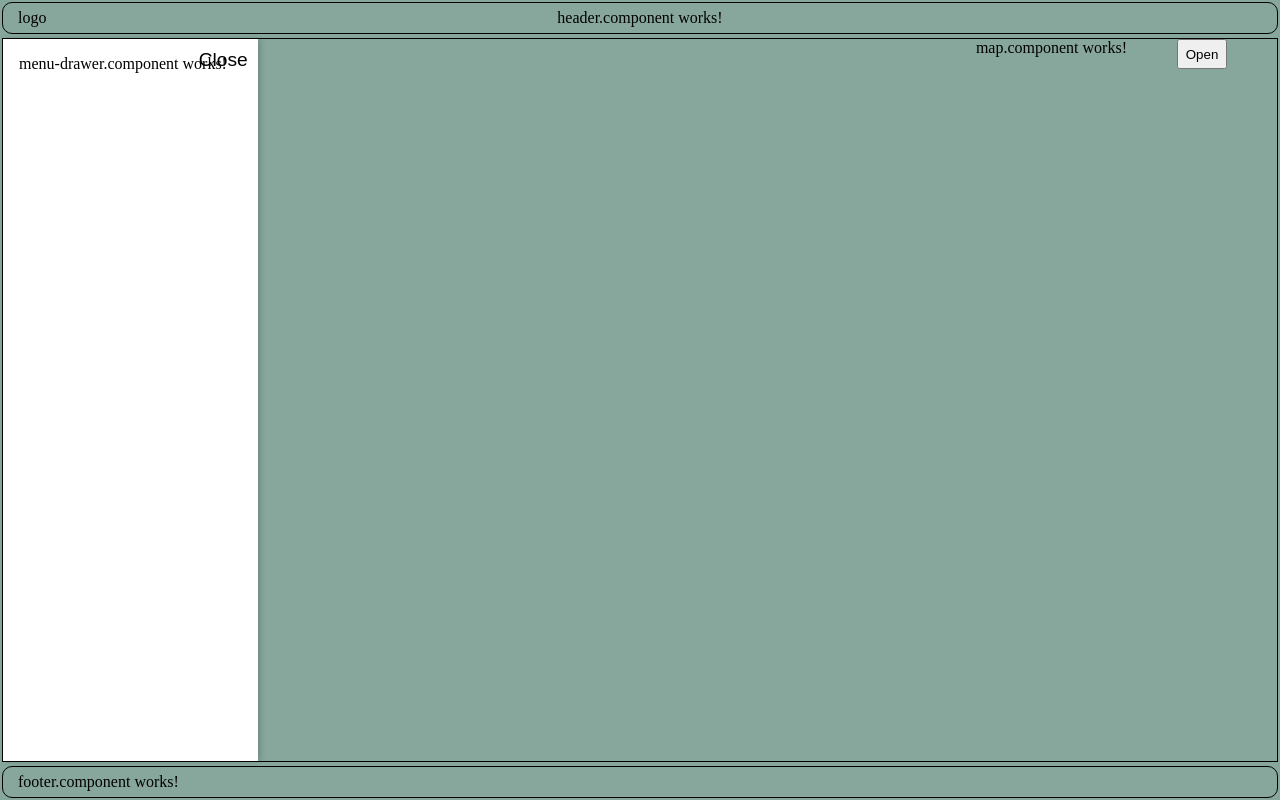
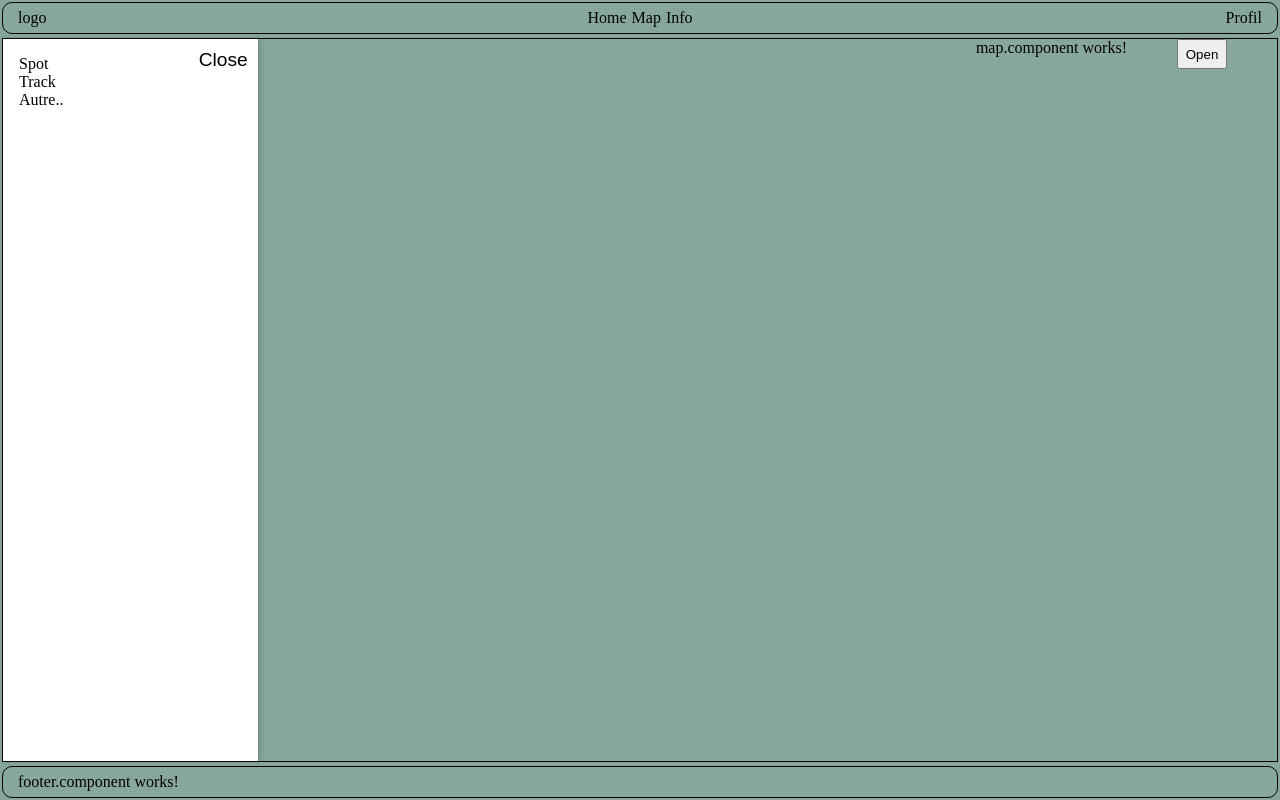
Before and after one commit to PavelAB/Coordinates_Frontend, an Angular app: page /map in a window 1280 px wide. Both pictures are taken after a click on the button "Open". Built offline with nearby package versions, Linux system fonts and the light colour scheme.

Commit message:
feat(html): add minor fix in html

```diff
--- a/src/app/features/map.component/drawers/menu-drawer.component/menu-drawer.component.html
+++ b/src/app/features/map.component/drawers/menu-drawer.component/menu-drawer.component.html
@@ -1,4 +1,12 @@
 <aside class="drawer-left">
-    <p>menu-drawer.component works!</p>
+    <div>
+        Spot
+    </div>
+    <div>
+        Track
+    </div>
+    <div>
+        Autre..
+    </div>
     <button class="btn-close" (click)="handleClick()">Close</button>
 </aside>
--- a/src/app/features/map.component/drawers/menu-drawer.component/menu-drawer.component.scss
+++ b/src/app/features/map.component/drawers/menu-drawer.component/menu-drawer.component.scss
@@ -15,6 +15,11 @@
     background: #fff;
     box-shadow: 2px 0 6px rgba(0,0,0,0.2);
     padding: 1rem;
+
+    display: flex;
+    flex-direction: column;
+    justify-content: start;
+
   }
 
   .btn-close {
--- a/src/app/features/map.component/map.component.scss
+++ b/src/app/features/map.component/map.component.scss
@@ -25,7 +25,7 @@
 }
 
 .map-base{
-    position: fixed;       /* si tu veux dépasser sous le footer */
+    position: fixed;
     // inset: 0;
     top: -50px;
     left: 0;
@@ -33,6 +33,7 @@
     //bottom: 0;
     bottom: -50px;
     background: rgb(136, 167, 156);
+    // background-color: red;
     // width: 100%;
     pointer-events: none;
     z-index: 0;
--- a/src/app/shared/components/header.component/header.component.html
+++ b/src/app/shared/components/header.component/header.component.html
@@ -3,6 +3,11 @@
         <p>logo</p>
     </div>
     <div class="center">
-        <p>header.component works!</p>
+        <p>Home</p>
+        <p>Map</p>
+        <p>Info</p>
+    </div>
+    <div class="right">
+        <p>Profil</p>
     </div>
 </section>
--- a/src/app/shared/components/header.component/header.component.scss
+++ b/src/app/shared/components/header.component/header.component.scss
@@ -17,3 +17,11 @@
     position: absolute;
     left: 15px;
 }
+.center {
+    display: flex;
+    gap: 5px;
+}
+.right{
+    position: absolute;
+    right: 15px;
+}
```
